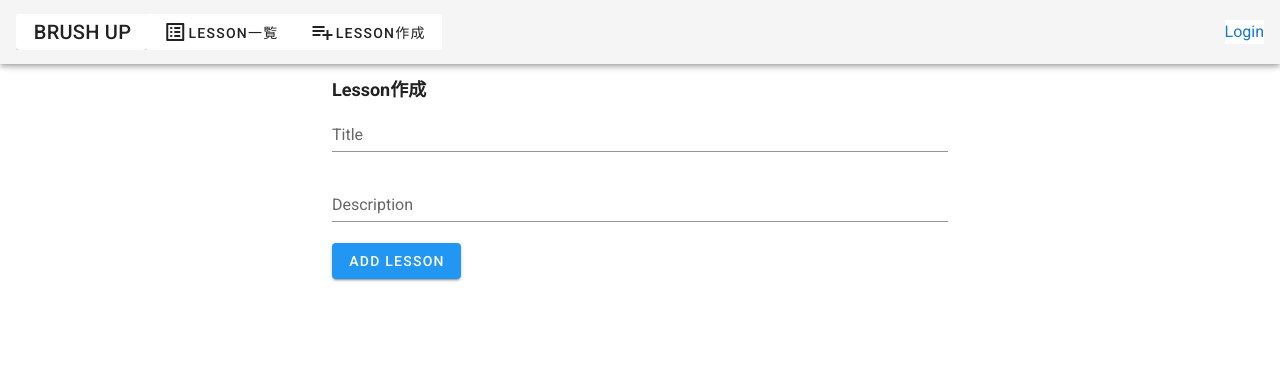
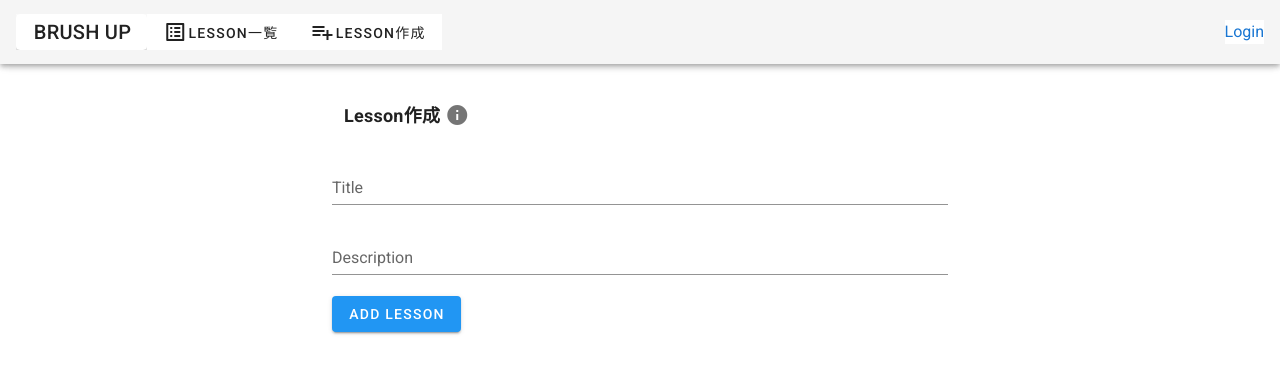
Before and after one commit to tanan/fast-writing-web, a Vue app: page /user/lesson/create in a window 1280 px wide. Shown: the top 374 px of the page. Built offline with nearby package versions, Linux system fonts and the light colour scheme; no server answers; sample sign-in values are in the browser's storage.

Commit message:
add tooltips

```diff
--- a/src/components/lesson/Tooltips.vue
+++ b/src/components/lesson/Tooltips.vue
@@ -1,19 +1,23 @@
 <template>
   <div>
     <v-col>
-      <v-tooltip v-model="show">
-        <template>
-          <v-btn icon v-on="on">
-            <v-icon color="blue">mdi-card</v-icon>
-          </v-btn>
-        </template>
-        <span>
-          Lessonの登録をしよう！<br>
-          ・職場の打ち合わせで使う会話<br>
-          ・Sight Seeing<br>
-          ・役所での手続き<br>
-        </span>
-      </v-tooltip>
+      <div class="container">
+        <div class="title">
+          <h2>Lesson作成</h2>
+        </div>
+        <div class="tool">
+          <v-tooltip right class="tooltip" v-model="show">
+            <template v-slot:activator="{ on }">
+              <v-icon class="tool-icon" @mouseover="show = true" @mouseleave="show = false">info</v-icon>
+            </template>
+            <span>
+              Lessonの登録をしよう！<br>
+              例1) 職場の打ち合わせで使う会話<br>
+              例2) sightseeing in tokyo<br>
+            </span>
+          </v-tooltip>
+        </div>
+      </div>
     </v-col>
   </div>
 </template>
@@ -25,5 +29,26 @@
         show: false,
       }
     },
+    methods: {
+      on () {
+        this.show = !this.show
+      }
+    }
   }
 </script>
+
+<style scoped>
+  .container {
+    display: flex;
+    padding-left: 0px;
+  }
+  .tool {
+    position: relative;
+    top: 2px;
+    left: 5px;
+  }
+  .tooltip {
+    position: absolute;
+
+  }
+</style>
--- a/src/views/CreateLesson.vue
+++ b/src/views/CreateLesson.vue
@@ -3,7 +3,7 @@
     <v-row align="center" justify="center">
       <v-col class="d-flex" cols="12" sm="6">
         <v-form class="lesson-form" ref="form" lazy-validation>
-          <h2>Lesson作成</h2>
+          <Lessontips></Lessontips>
           <v-text-field v-model="title" label="Title" required></v-text-field>
           <v-text-field v-model="description" label="Description" required></v-text-field>
           <v-btn color="info" @click="create">Add Lesson</v-btn>
@@ -15,7 +15,11 @@
 
 <script>
 import LessonService from '@/services/LessonService.js';
+import Lessontips from '@/components/lesson/Tooltips.vue';
 export default {
+  components: {
+    Lessontips
+  },
   data: () => ({
     title: '',
     description: ''
```
